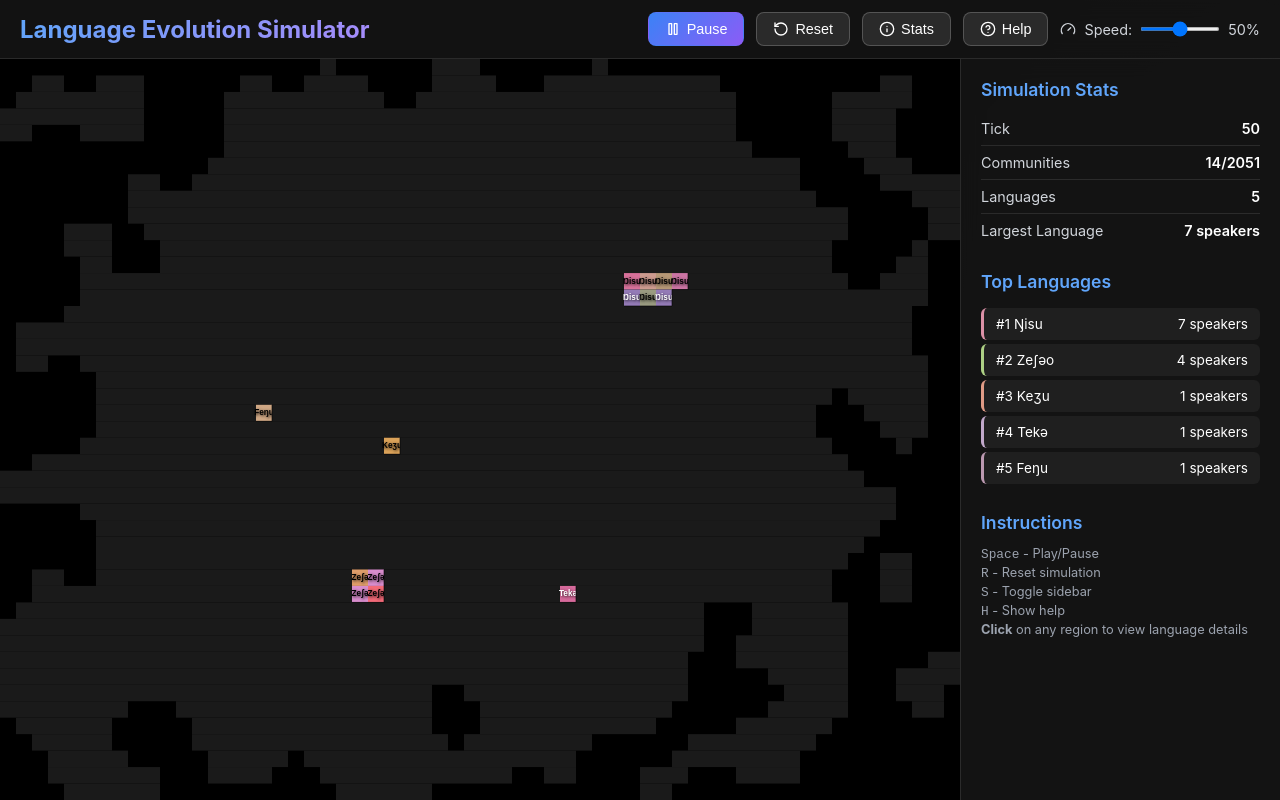
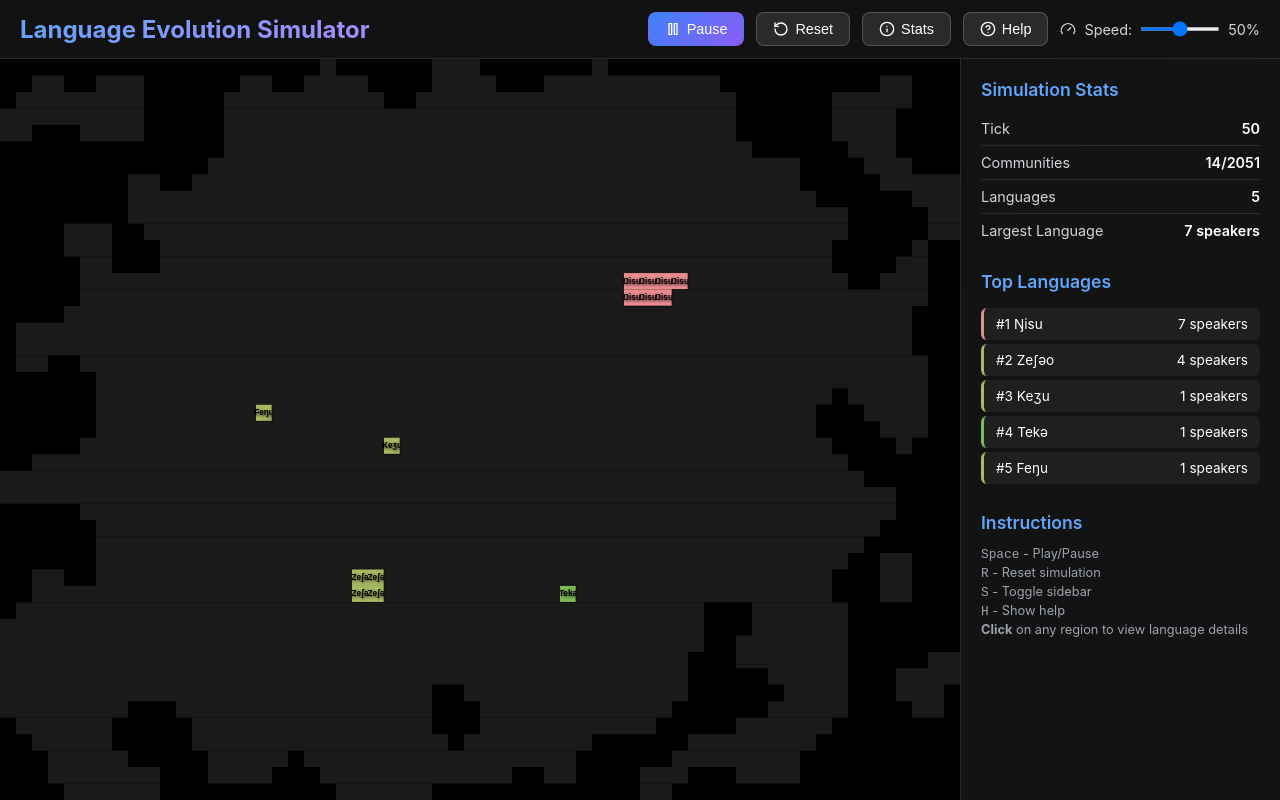
Before and after one commit to pariothan/lang-history-sim, a React (Vite) app: page / in a window 1280 px wide. Built offline with nearby package versions, Linux system fonts and the light colour scheme.

Commit message:
Fix Color Changing While Paused

```diff
--- a/src/simulation/Language.ts
+++ b/src/simulation/Language.ts
@@ -373,10 +373,9 @@ export class Language {
     return Array.from(this.phonemeInventory).filter(p => !isSyllabic(p)).sort();
   }
 
-  getSampleWord(): string {
-    const words = Array.from(this.lexicon.values());
-    if (words.length === 0) return '';
-    const word = words[Math.floor(Math.random() * words.length)];
-    return word.form.join('');
+  getStableColorSeed(): string {
+    // Return a stable string based on phoneme inventory for color generation
+    const sortedPhonemes = Array.from(this.phonemeInventory).sort();
+    return sortedPhonemes.slice(0, 4).join('');
   }
 }
--- a/src/visualization/CanvasRenderer.ts
+++ b/src/visualization/CanvasRenderer.ts
@@ -11,6 +11,7 @@ export class CanvasRenderer {
   private cellWidth: number = 0;
   private cellHeight: number = 0;
   private colorCache: Map<string, string> = new Map();
+  private stableColorCache: Map<number, string> = new Map();
 
   public onLanguageClick?: (language: Language) => void;
 
@@ -193,17 +194,26 @@ export class CanvasRenderer {
   getLanguageColor(language: Language | undefined): string {
     if (!language) return '#333333';
 
-    const cacheKey = `${language.id}-${language.getSampleWord()}`;
-    if (this.colorCache.has(cacheKey)) {
-      return this.colorCache.get(cacheKey)!;
+    // Use stable cache based only on language ID
+    if (this.stableColorCache.has(language.id)) {
+      return this.stableColorCache.get(language.id)!;
     }
 
-    const sampleWord = language.getSampleWord();
-    const color = this.wordToColor(sampleWord);
-    this.colorCache.set(cacheKey, color);
+    // Generate color based on stable phoneme inventory
+    const color = this.generateStableLanguageColor(language);
+    this.stableColorCache.set(language.id, color);
     return color;
   }
 
+  private generateStableLanguageColor(language: Language): string {
+    // Use the first few phonemes from sorted inventory for stable color
+    const sortedPhonemes = Array.from(language.phonemeInventory).sort();
+    const samplePhonemes = sortedPhonemes.slice(0, 4); // Use first 4 phonemes
+
+    if (samplePhonemes.length === 0) return '#666666';
+
+    return this.wordToColor(samplePhonemes.join(''));
+  }
   private wordToColor(word: string): string {
     if (!word) return '#666666';
 
```
